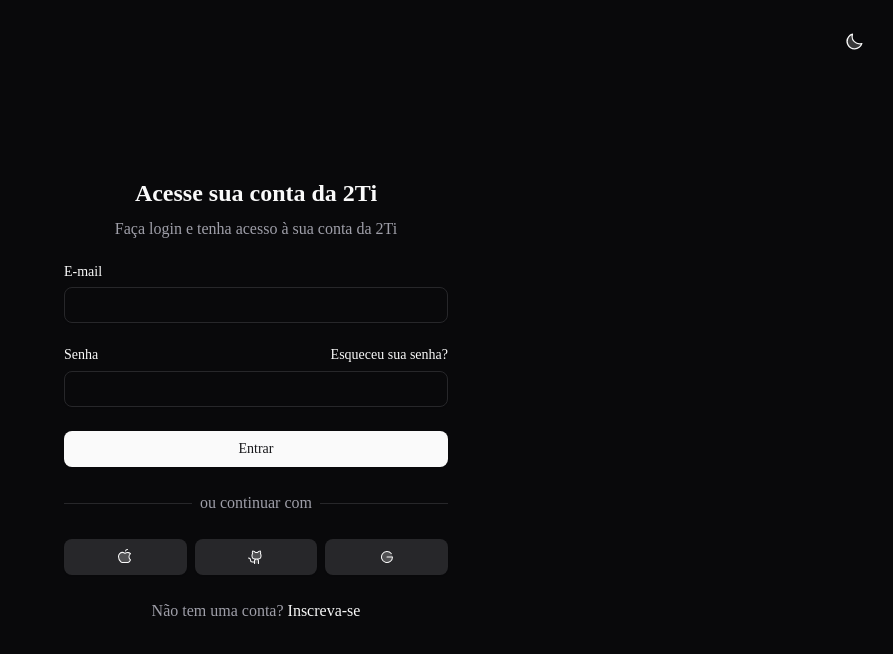
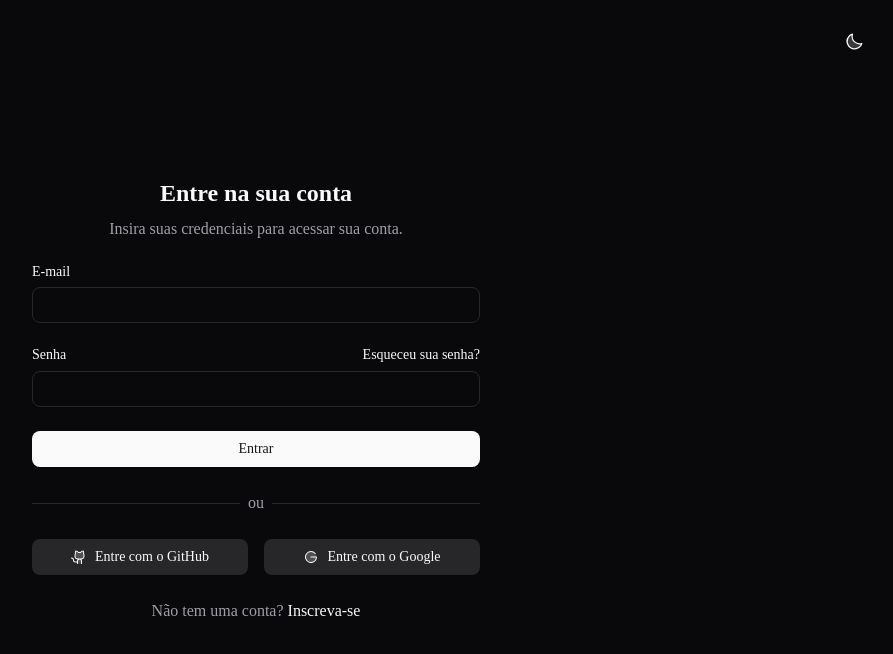
Before and after one commit to igornicoletti/my-project-latest, a React (Vite) app: page /signin in a window 1280 px wide. Shown: the top 654 px of the page, without its empty margins (384-1277 px from the left). Built offline with nearby package versions, Linux system fonts and the light colour scheme; a web font is replaced by a local one.

Commit message:
chore(auth): refine signup and signin titles and descriptions

```diff
--- /dev/null
+++ b/firebase.ts
@@ -0,0 +1,21 @@
+// Import the functions you need from the SDKs you need
+import { initializeApp } from 'firebase/app'
+import { getAuth } from 'firebase/auth'
+
+// TODO: Add SDKs for Firebase products that you want to use
+// https://firebase.google.com/docs/web/setup#available-libraries
+// Your web app's Firebase configuration
+const firebaseConfig = {
+  apiKey: 'AIzaSyBlRCnB9Li6cbfZnIgZ_KHsBimHOJyfFjE',
+  authDomain: 'auth2ti.firebaseapp.com',
+  projectId: 'auth2ti',
+  storageBucket: 'auth2ti.firebasestorage.app',
+  messagingSenderId: '835918387691',
+  appId: '1:835918387691:web:12d55731a27f8fc2f321ae'
+}
+
+// Initialize Firebase
+const app = initializeApp(firebaseConfig)
+const auth = getAuth(app)
+
+export { auth }
--- a/package.json
+++ b/package.json
@@ -21,6 +21,7 @@
     "axios": "^1.8.1",
     "class-variance-authority": "^0.7.1",
     "clsx": "^2.1.1",
+    "firebase": "^11.4.0",
     "lucide-react": "^0.477.0",
     "next-themes": "^0.4.4",
     "react": "^19.0.0",
--- a/src/components/custom/AuthForm.tsx
+++ b/src/components/custom/AuthForm.tsx
@@ -3,7 +3,7 @@
 import { AuthFormProps, SignInData, SignUpData } from '@/types'
 import { signInSchema, signUpSchema } from '@/utils'
 import { zodResolver } from '@hookform/resolvers/zod'
-import { AppleLogo, GithubLogo, GoogleLogo } from '@phosphor-icons/react'
+import { GithubLogo, GoogleLogo } from '@phosphor-icons/react'
 import { useForm } from 'react-hook-form'
 import { Link, useLocation } from 'react-router-dom'
 import { toast } from 'sonner'
@@ -35,6 +35,7 @@
       const errorMessage = error instanceof Error
         ? error.message
         : 'Ocorreu um erro inesperado.'
+
       toast.error(errorMessage)
     }
   }
@@ -77,18 +78,17 @@
         <div className='grid gap-6'>
           <div className='relative after:absolute after:inset-0 after:top-1/2 after:z-0 after:flex after:items-center after:border-t after:border-border'>
             <span className='relative z-10 px-2 text-muted-foreground bg-background'>
-              ou continuar com
+              ou
             </span>
           </div>
-          <div className='grid grid-cols-3 gap-2'>
-            <Button variant='secondary' aria-label='Faça login com a Apple'>
-              <AppleLogo size={24} weight='duotone' />{' '}
+          <div className='grid sm:grid-cols-2 gap-4'>
+            <Button variant='secondary'>
+              <GithubLogo size={24} weight='duotone' />{' '}
+              Entre com o GitHub
             </Button>
-            <Button variant='secondary' aria-label='Faça login com o GitHub'>
-              <GithubLogo size={24} weight='duotone' />{' '}
-            </Button>
-            <Button variant='secondary' aria-label='Faça login com o Google'>
+            <Button variant='secondary'>
               <GoogleLogo size={24} weight='duotone' />{' '}
+              Entre com o Google
             </Button>
           </div>
         </div>
--- a/src/pages/auth/AuthPage.tsx
+++ b/src/pages/auth/AuthPage.tsx
@@ -16,7 +16,7 @@
 
   return (
     <div className='min-h-screen grid place-items-center p-6'>
-      <div className='w-full max-w-sm text-sm sm:text-base text-center'>
+      <div className='w-full max-w-md text-sm sm:text-base text-center'>
         <AuthForm config={config} fields={fields} />
       </div>
     </div>
--- a/src/utils/auth/authConfig.ts
+++ b/src/utils/auth/authConfig.ts
@@ -2,18 +2,18 @@
 
 export const authConfig: Record<Auth, AuthConfigProps> = {
   signup: {
-    title: 'Crie sua conta da 2Ti',
-    description: 'Inscreva-se e tenha acesso à sua conta da 2Ti',
+    title: 'Crie sua conta 2Ti',
+    description: 'Registre suas credenciais para obter sua conta.',
     buttonText: 'Continuar',
     question: 'Já tem uma conta?',
-    linkText: 'Faça login',
+    linkText: 'Entrar',
     linkTo: '/signin',
     socialButtons: true,
     forgotPassword: false,
   },
   signin: {
-    title: 'Acesse sua conta da 2Ti',
-    description: 'Faça login e tenha acesso à sua conta da 2Ti',
+    title: 'Entre na sua conta',
+    description: 'Insira suas credenciais para acessar sua conta.',
     buttonText: 'Entrar',
     question: 'Não tem uma conta?',
     linkText: 'Inscreva-se',
```
Also changed, not shown: src/services/authService.tsx (+2 -8 lines), 1 other file (tests, documents, lock files or other folders).
